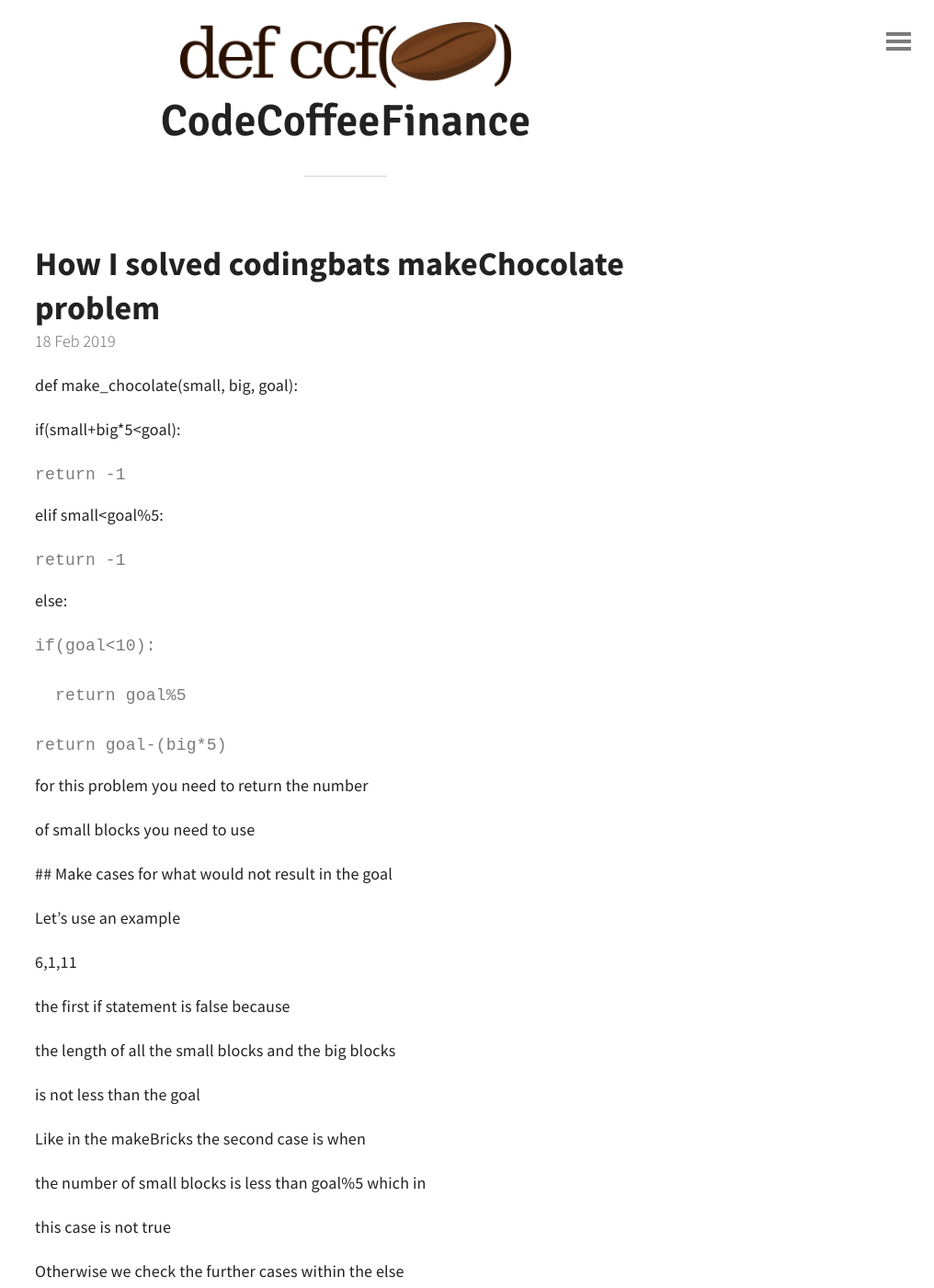
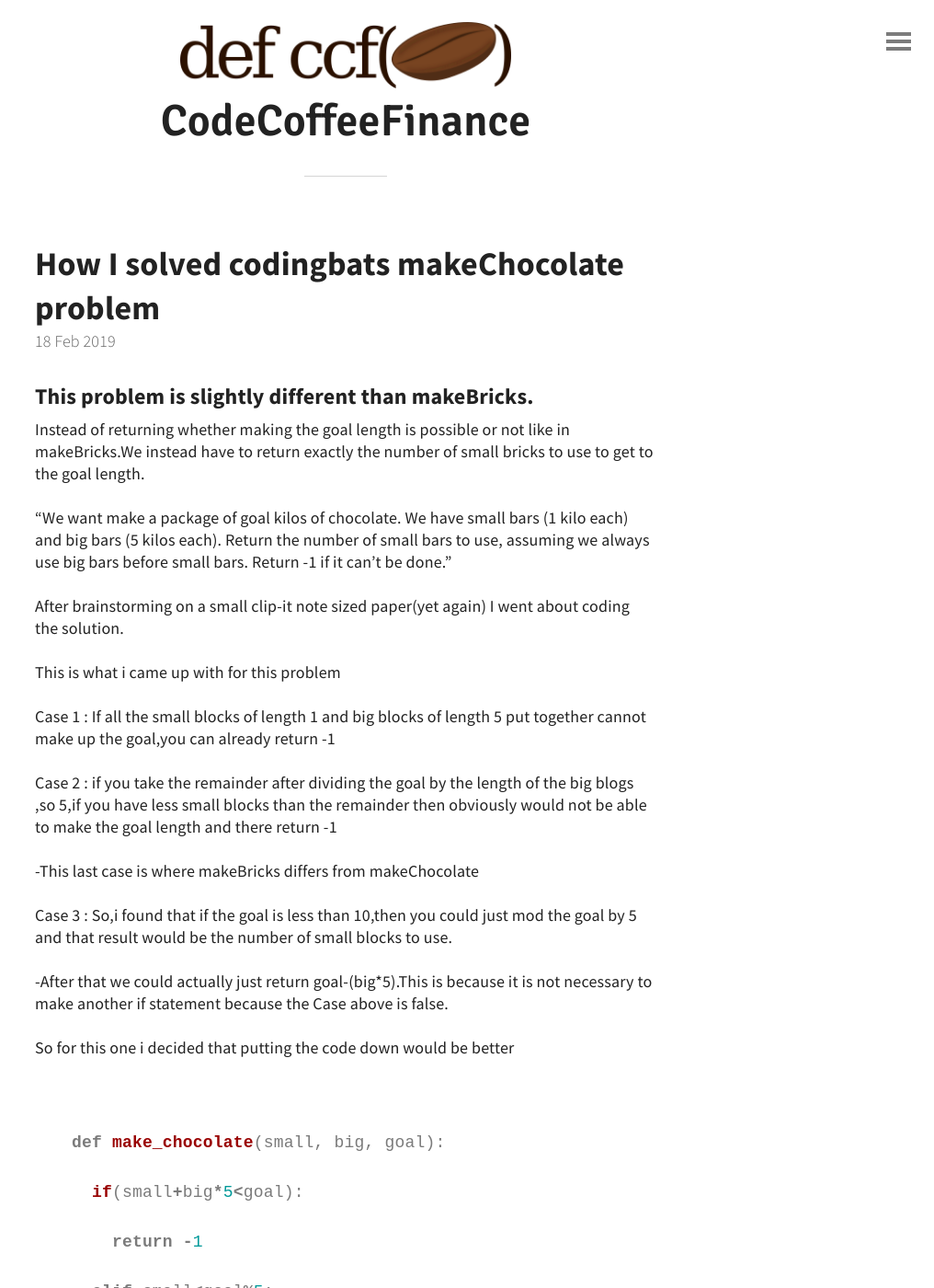
Before and after one commit to codecoffeefinance/codecoffeefinance.github.io, a Jekyll site: the page built from _posts/2019-02-18-how-i-solved-codingbats-makechocolate-problem.md, in a window 1280 px wide and 1400 px high. Shown: the whole window at 92% size, without its empty margins (264-1280 px from the left). Built offline with Jekyll 4.4.1, drawn with Linux system fonts in a browser that asks for light colours; some of the changed lines change nothing that is shown; some of the changed text lies outside the part shown.

Commit message:
Update from Forestry.io coderpython24@gmail.com updated ./_posts/2019-02-18-how-i-solved-codingbats-makechocolate-problem.md

```diff
--- a/_posts/2019-02-18-how-i-solved-codingbats-makechocolate-problem.md
+++ b/_posts/2019-02-18-how-i-solved-codingbats-makechocolate-problem.md
@@ -3,9 +3,31 @@ title: How I solved codingbats makeChocolate problem
 date: 2019-02-18 16:58:05 +0000
 
 ---
+### This problem is slightly different than makeBricks.
+
+Instead of returning whether making the goal length is possible or not like in makeBricks.We instead have to return exactly the number of small bricks to use to get to the goal length.
+
+"We want make a package of goal kilos of chocolate. We have small bars (1 kilo each) and big bars (5 kilos each). Return the number of small bars to use, assuming we always use big bars before small bars. Return -1 if it can't be done."
+
+After brainstorming on a small clip-it note sized paper(yet again) I went about coding the solution.
+
+This is what i came up with for this problem
+
+Case 1 : If all the small blocks of length 1 and big blocks of length 5 put together cannot make up the goal,you can already return -1
+
+Case 2 : if you take the remainder after dividing the goal by the length of the big blogs ,so 5,if you have less small blocks than the remainder then obviously would not be able to make the goal length and there return -1
+
+\-This last case is where makeBricks differs from makeChocolate
+
+Case 3 : So,i found that if the goal is less than 10,then you could just mod the goal by 5 and that result would be the number of small blocks  to use.
+
+\-After that we could actually just return goal-(big*5).This is because it is not necessary to make another if statement because the Case above is false.
+
+So for this one i decided that putting the code down would be better
+
+{% highlight python %}
+
 def make_chocolate(small, big, goal):
-
-
 
   if(small+big*5<goal):
 
@@ -23,72 +45,4 @@ def make_chocolate(small, big, goal):
 
     return goal-(big*5)
 
-for this problem you need to return the number
-
-of small blocks you need to use
-
-\## Make cases for what would not result in the goal
-
-Let's use an example
-
-6,1,11
-
-the first if statement is false because
-
-the length of all the small blocks and the big blocks
-
-is not less than the goal
-
-Like in the makeBricks the second case is when
-
-the number of small blocks is less than goal%5 which in
-
-this case is not true
-
-Otherwise we check the further cases within the else
-
-section
-
-We first check if goal is less than 10 for which we can just take a big block
-
-and the remaining small blocks to make the goal
-
-for any goal length more than 10 to get the smaller
-
-block you could just take the (goal)and minus it by
-
-the number of big blocks you have *5
-
-so 11-(1*5) which equals 6.so we need to use 6 of our small blocks
-
-6,2,12
-
-have 6 small blocks
-
-have 2 big blocks
-
-Again
-
-for any goal length more than 10 to get the smaller
-
-block you could just take the (goal)and minus it by
-
-the number of big blocks you have *5
-
-so 12-(2*5) which equals 2.so we need to use 2 of our small blocks
-
-60,100,550
-
-have 60 small blocks
-
-have 100 big blocks
-
-Again
-
-for any goal length more than 10 to get the smaller
-
-block you could just take the (goal)and minus it by
-
-the number of big blocks you have *5
-
-so 550-(100*5) which equals 50.so we need to use 50 of our small blocks
+{% endhighlight %}
```
